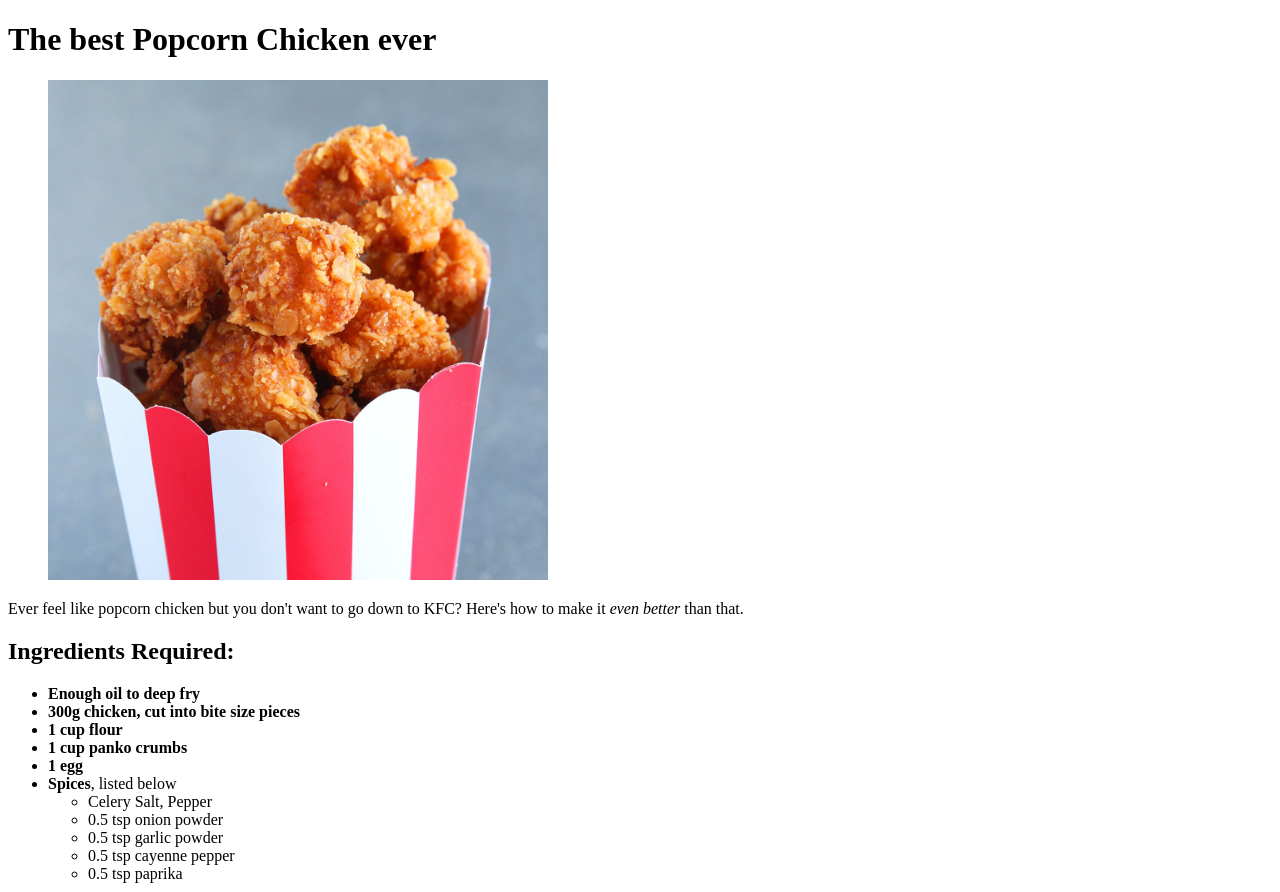
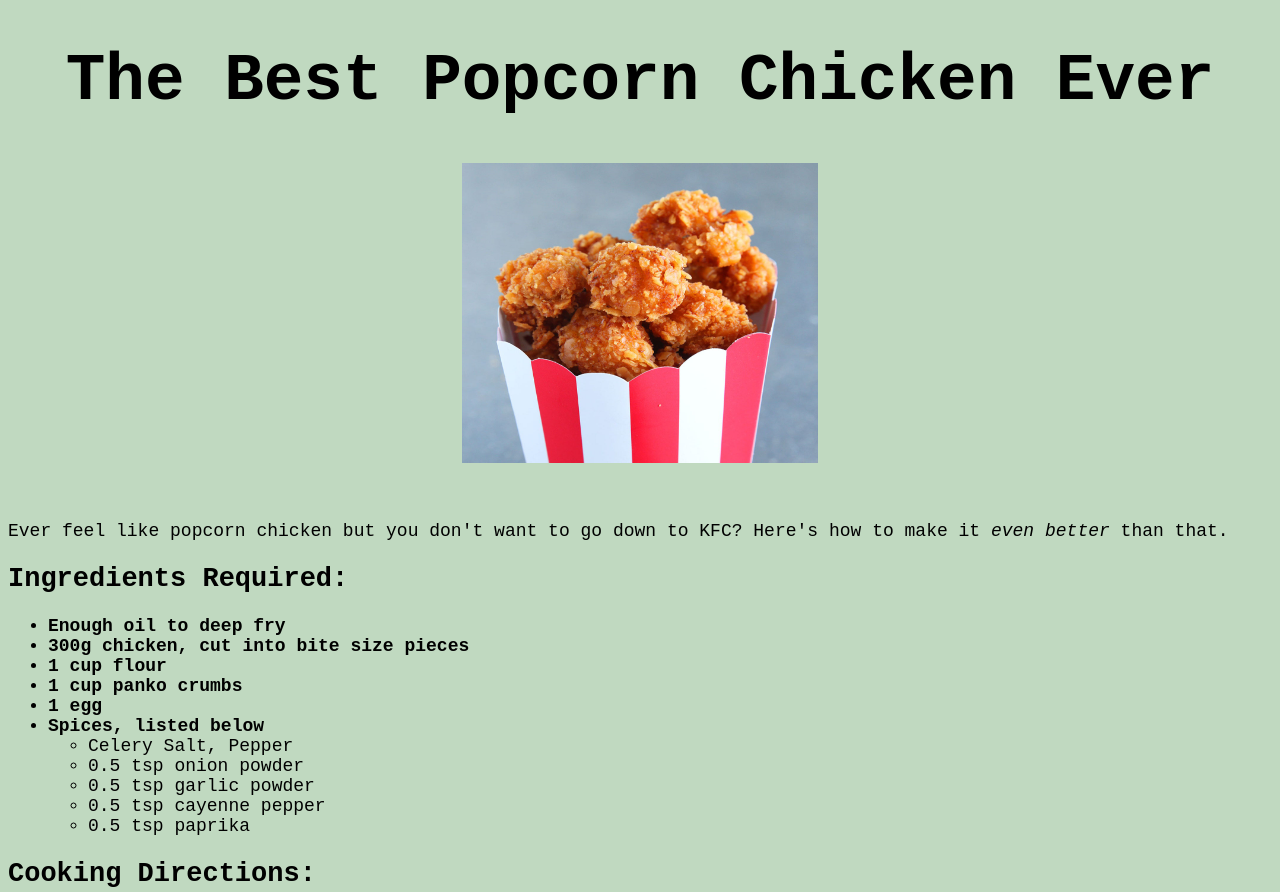
Before and after one commit to zakbw/odin-recipes, a plain HTML site: page recipes/popcorn_chicken.html in a window 1280 px wide. Shown: the top 892 px of the page. Drawn offline with Linux system fonts and the light colour scheme.

Commit message:
Spiced up with CSS and fixed formatting

```diff
--- /dev/null
+++ b/recipes/burger.css
@@ -0,0 +1,17 @@
+body {
+    background-color: rgba(143, 188, 143, 0.555);
+    font-family:'Courier New', Courier, monospace;
+    font-size: 18px;
+  }
+.header {
+    font-size: 66px;
+    font-weight: bold;
+    text-align: center;
+}
+img {
+    display: block;
+    margin-left: auto;
+    margin-right: auto;
+    width: 30%;
+    padding-bottom: 40px;
+  }
--- /dev/null
+++ b/recipes/chicken.css
@@ -0,0 +1,17 @@
+body {
+    background-color: rgba(143, 188, 143, 0.555);
+    font-family:'Courier New', Courier, monospace;
+    font-size: 18px;
+}
+.header {
+    font-size: 66px;
+    font-weight: bold;
+    text-align: center;
+}
+img {
+    display: block;
+    margin-left: auto;
+    margin-right: auto;
+    width: 30%;
+    padding-bottom: 40px;
+  }
--- a/recipes/popcorn_chicken.html
+++ b/recipes/popcorn_chicken.html
@@ -5,10 +5,11 @@
     <meta http-equiv="X-UA-Compatible" content="IE=edge">
     <meta name="viewport" content="width=device-width, initial-scale=1.0">
     <title>The best Popcorn Chicken ever</title>
+    <link rel="stylesheet" href="chicken.css"
 </head>
 <body>
-    <h1>The best Popcorn Chicken ever</h1>
-    <figure><img src=img/popcorn_chicken.jpg height="500" width="500"></figure>
+    <h1 class="header">The Best Popcorn Chicken Ever</h1>
+    <figure><img src=img/popcorn_chicken.jpg height="300" width="auto"></figure>
     <p>Ever feel like popcorn chicken but you don't want to go down to KFC? Here's how to make it <em>even better</em> than that.</p>
     <h2>Ingredients Required:</h2>
     <ul>
@@ -17,7 +18,7 @@
         <li>1 cup flour</li>
         <li>1 cup panko crumbs</li>
         <li>1 egg</li>
-        <li>Spices</strong>, listed below</li>
+        <li>Spices, listed below</strong></li>
             <ul>
                 <li>Celery Salt, Pepper</li>
                 <li>0.5 tsp onion powder</li>
```
Also changed, not shown: index.html (+5 -3 lines), recipes/burger.html (+3 -2 lines).
